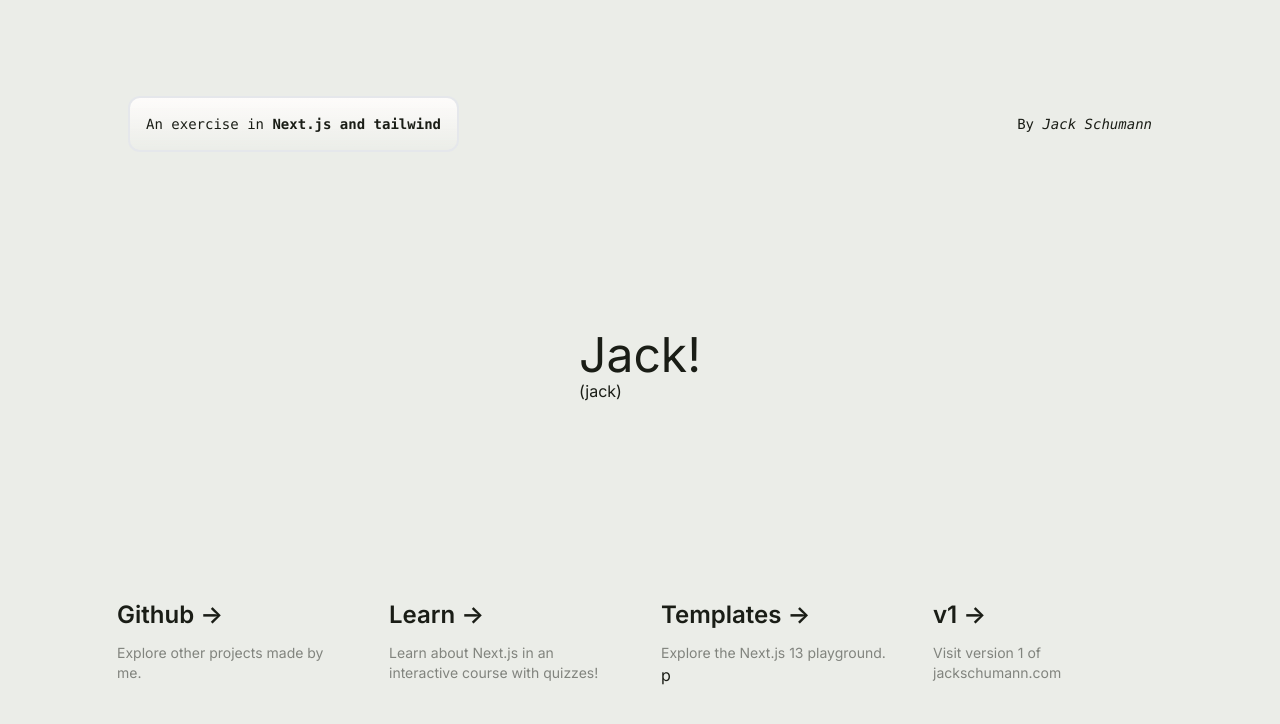
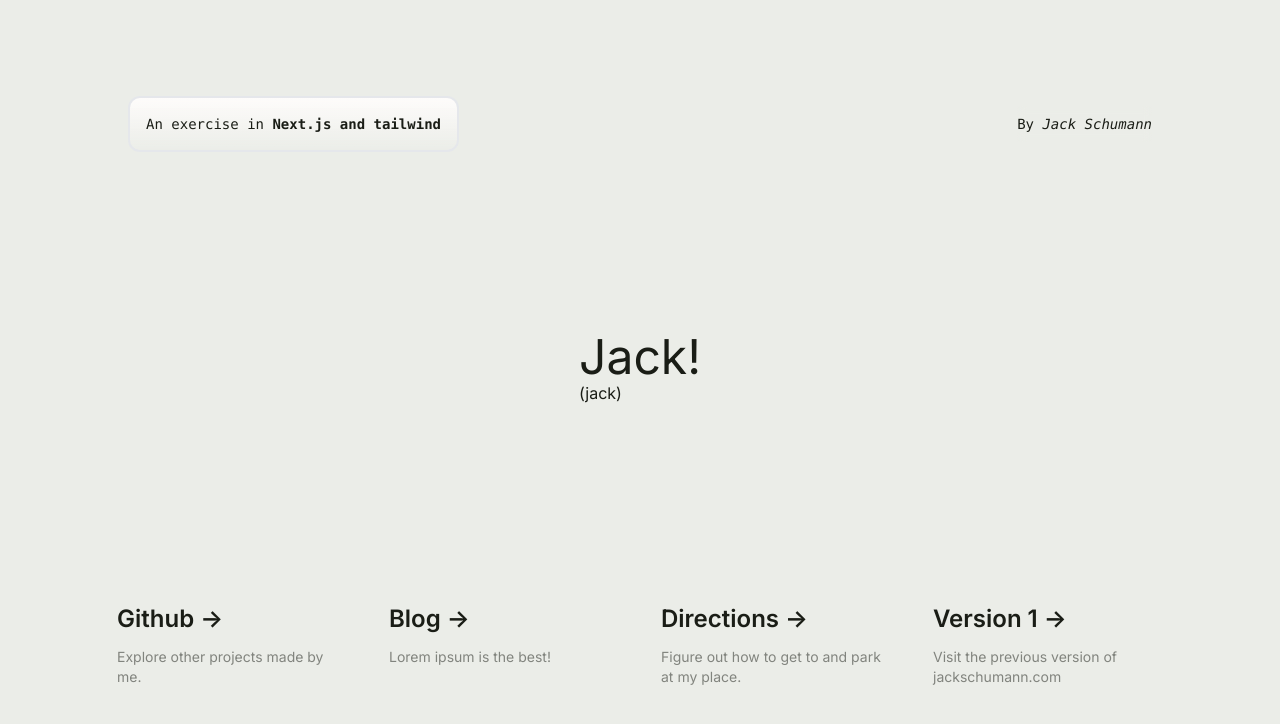
Before and after one commit to jackschu/next_personal_site, a Next.js app: page / in a window 1280 px wide. Shown: the top 724 px of the page. Built offline with nearby package versions, Linux system fonts and the light colour scheme.

Commit message:
work some more content and frost the footer

```diff
--- a/package.json
+++ b/package.json
@@ -4,7 +4,7 @@
   "private": true,
   "scripts": {
     "dev": "next dev",
-    "build": "next build && next export",
+    "build": "next build",
     "start": "next start",
     "lint": "next lint"
   },
--- a/src/app/page.tsx
+++ b/src/app/page.tsx
@@ -8,7 +8,7 @@ export default function Home() {
                     An exercise in&nbsp;
                     <code className="font-mono font-bold">Next.js and tailwind</code>
                 </p>
-                <div className="fixed bottom-0 left-0 flex h-48 w-full items-end justify-center lg:static lg:h-auto lg:w-auto lg:bg-none">
+                <div className="fixed bottom-0 left-0 flex h-auto w-full justify-center border-t-2 py-2 backdrop-blur-sm lg:static  lg:w-auto lg:items-end lg:border-none lg:bg-none">
                     By&nbsp;<span className="italic">Jack Schumann</span>
                 </div>
             </div>
@@ -37,38 +37,37 @@ export default function Home() {
                 </a>
 
                 <a
-                    href="https://nextjs.org/learn?utm_source=create-next-app&utm_medium=appdir-template-tw&utm_campaign=create-next-app"
+                    href=""
                     className="group rounded-lg border border-transparent px-5 py-4 transition-colors hover:border-gray-300 hover:bg-gray-100 hover:dark:border-neutral-700 hover:dark:bg-neutral-800 hover:dark:bg-opacity-30"
                     target="_blank"
                     rel="noopener noreferrer"
                 >
                     <h2 className={`mb-3 text-2xl font-semibold`}>
-                        Learn{' '}
+                        Blog{' '}
                         <span className="inline-block transition-transform group-hover:translate-x-1 motion-reduce:transform-none">
                             -&gt;
                         </span>
                     </h2>
                     <p className={`m-0 max-w-[30ch] text-sm opacity-50`}>
-                        Learn about Next.js in an interactive course with&nbsp;quizzes!
+                        Lorem ipsum is the best!
                     </p>
                 </a>
 
                 <a
-                    href="https://vercel.com/templates?framework=next.js&utm_source=create-next-app&utm_medium=appdir-template&utm_campaign=create-next-app"
+                    href=""
                     className="group rounded-lg border border-transparent px-5 py-4 transition-colors hover:border-gray-300 hover:bg-gray-100 hover:dark:border-neutral-700 hover:dark:bg-neutral-800/30"
                     target="_blank"
                     rel="noopener noreferrer"
                 >
                     <h2 className={`mb-3 text-2xl font-semibold`}>
-                        Templates{' '}
+                        Directions{' '}
                         <span className="inline-block transition-transform group-hover:translate-x-1 motion-reduce:transform-none">
                             -&gt;
                         </span>
                     </h2>
                     <p className={`m-0 max-w-[30ch] text-sm opacity-50`}>
-                        Explore the Next.js 13 playground.
+                        Figure out how to get to and park at my place.
                     </p>
-                    p{' '}
                 </a>
 
                 <a
@@ -78,13 +77,13 @@ export default function Home() {
                     rel="noopener noreferrer"
                 >
                     <h2 className={`mb-3 text-2xl font-semibold`}>
-                        v1{' '}
+                        Version 1{' '}
                         <span className="inline-block transition-transform group-hover:translate-x-1 motion-reduce:transform-none">
                             -&gt;
                         </span>
                     </h2>
                     <p className={`m-0 max-w-[30ch] text-sm opacity-50`}>
-                        Visit version 1 of jackschumann.com
+                        Visit the previous version of jackschumann.com
                     </p>
                 </a>
             </div>
```
